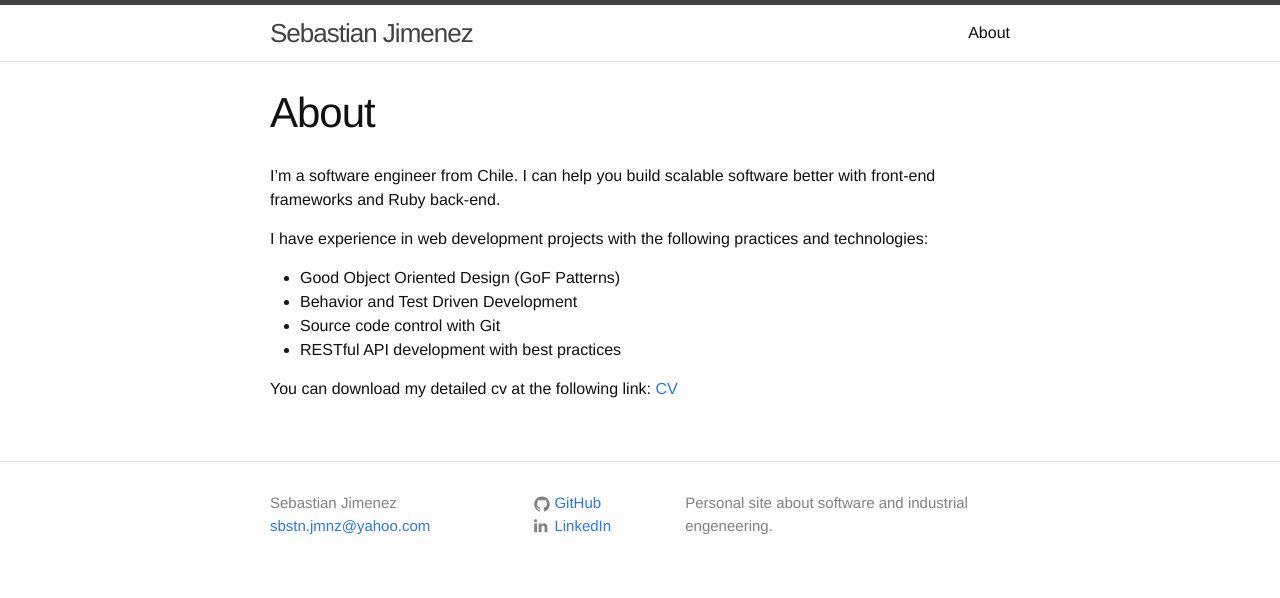
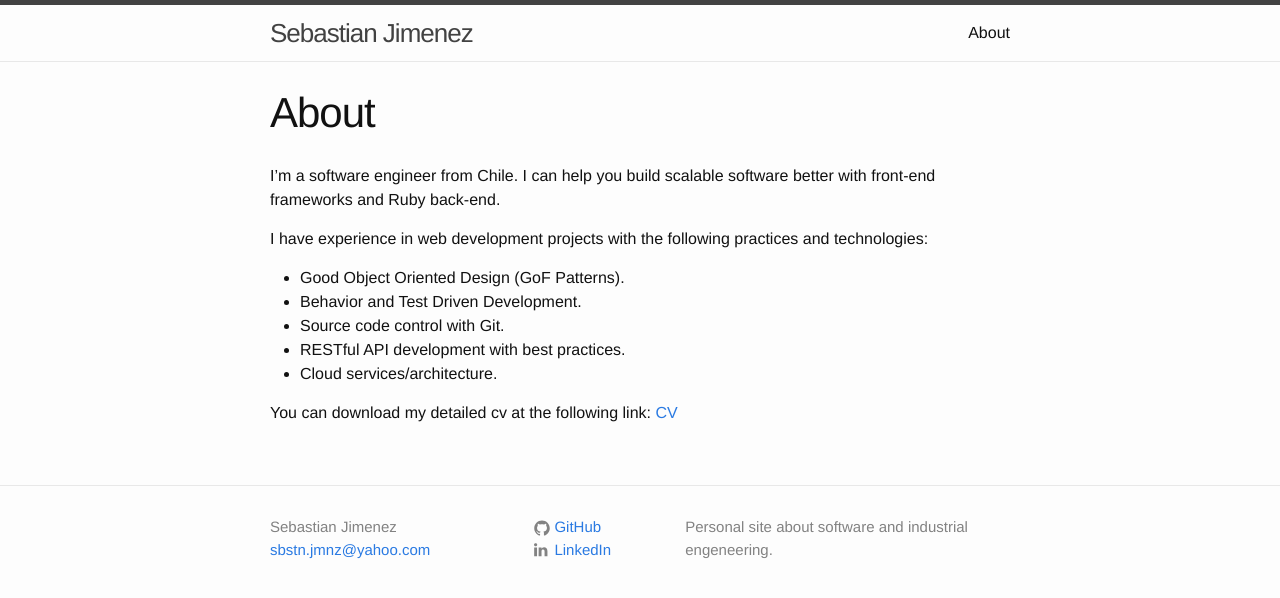
Before and after one commit to sbstn-jmnz/sbstn-jmnz.github.io, a Jekyll site: the page built from about.md, in a window 1280 px wide. Shown: the top 598 px of the page. Built offline with Jekyll 4.4.1, drawn with Linux system fonts in a browser that asks for light colours.

Commit message:
about cloud

```diff
--- a/about.md
+++ b/about.md
@@ -9,10 +9,11 @@ better with front-end frameworks and Ruby back-end.
 
 I have experience in web development projects with the following practices and technologies:
 
-* Good Object Oriented Design (GoF Patterns)
-* Behavior and Test Driven Development
-* Source code control with Git
-* RESTful API development with best practices
+* Good Object Oriented Design (GoF Patterns).
+* Behavior and Test Driven Development.
+* Source code control with Git.
+* RESTful API development with best practices.
+* Cloud services/architecture.
 
 You can download my detailed cv at the following link:
 [CV](https://github.com/jekyll/minima)
```
